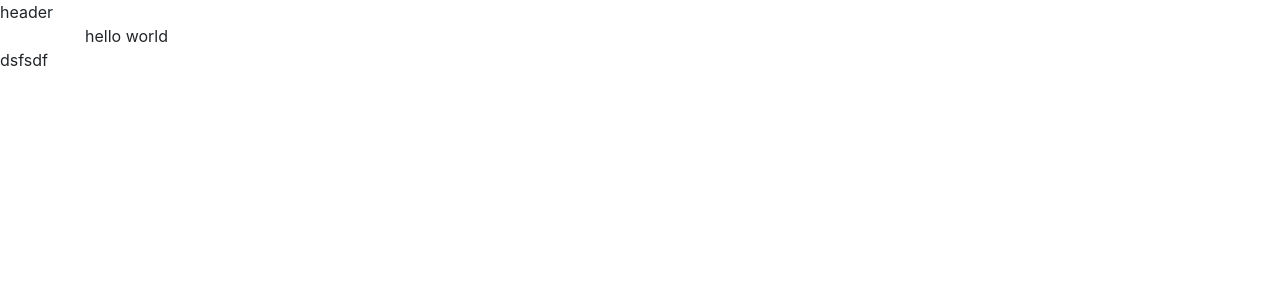
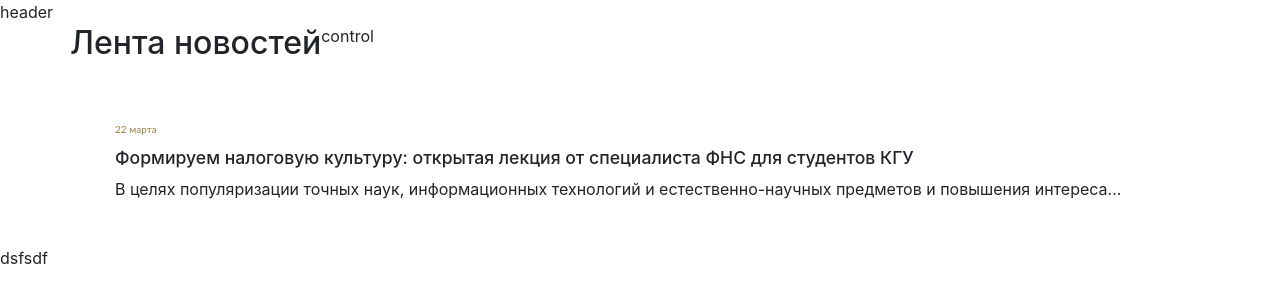
Before and after one commit to chuguev/ksu-vue, a Nuxt app: page / in a window 1280 px wide. Shown: the top 302 px of the page. Built offline with nearby package versions, Linux system fonts and the light colour scheme.

Commit message:
Выделен компонент новости

```diff
--- a/assets/scss/variables/variables.scss
+++ b/assets/scss/variables/variables.scss
@@ -1,13 +1,11 @@
 :root {
-  // colors
-  --color-deep-blue: #303148;
-  --color-white: #ffffff;
-  // *** header
-  --color-top-panel: rgba(48, 49, 72, 0.8);
-  --color-main-menu-font: #414363;
-
-  //fonts
-  --default-font: 14px;
-  --small-font: 0.86rem;
-  --font-color-white: #ffffff;
+  //font size
+  --size-font-small: 0.86rem;
+  --size-font-default: 14px;
+  --size-font-medium: 1.1rem;
+  --size-font-large: 1.4rem;
+  //font color
+  --color-font-white: #ffffff;
+  --color-font-brown: #998147;
+  --color-font-deep-blue: #414363
 }
--- /dev/null
+++ b/pages/News.vue
@@ -0,0 +1,37 @@
+<template>
+  <li class="news news-white">
+    <label class="news__date">22 марта</label>
+    <h3 class="news__title">
+      Формируем налоговую культуру: открытая лекция от специалиста ФНС для
+      студентов КГУ
+    </h3>
+    <div class="news__description">
+      В целях популяризации точных наук, информационных технологий и
+      естественно-научных предметов и повышения интереса...
+    </div>
+  </li>
+</template>
+<script>
+export default {
+  name: "News",
+};
+</script>
+<style lang="scss">
+.news {
+  padding: 45px;
+
+  &__date {
+    list-style-type: circle;
+    color: var(--color-font-brown);
+    font-family: Lato;
+    font-style: normal;
+    font-weight: normal;
+    font-size: 10px;
+    line-height: 20px;
+  }
+
+  &__title {
+    font-size: var(--size-font-medium);
+  }
+}
+</style>
--- a/pages/index.vue
+++ b/pages/index.vue
@@ -1,3 +1,48 @@
 <template>
-  <section class="container">hello world</section>
+  <section class="grey">
+    <div class="container news-container">
+      <div class="row">
+        <div class="news-container__title">
+          <h2>Лента новостей</h2>
+        </div>
+        <div class="news-container__control">
+          control
+        </div>
+        <ul class="news-container__list">
+          <News />
+        </ul>
+      </div>
+    </div>
+  </section>
 </template>
+
+<style lang="scss">
+.news-container {
+  &__list {
+    list-style: none;
+    margin: 0;
+    padding: 0;
+  }
+}
+
+.news {
+  padding: 45px;
+
+  &__date {
+    list-style-type: circle;
+    color: var(--color-font-brown);
+    font-family: Lato;
+    font-style: normal;
+    font-weight: normal;
+    font-size: 10px;
+    line-height: 20px;
+  }
+}
+</style>
+<script>
+import News from "./News";
+
+export default {
+  components: { News },
+};
+</script>
```
